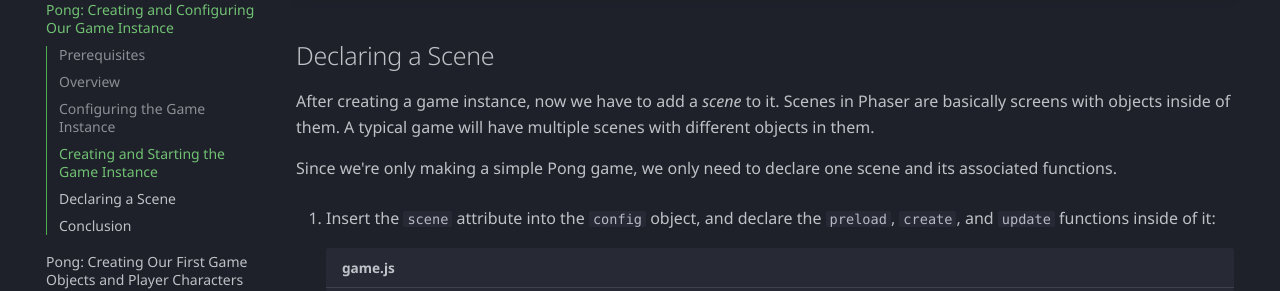
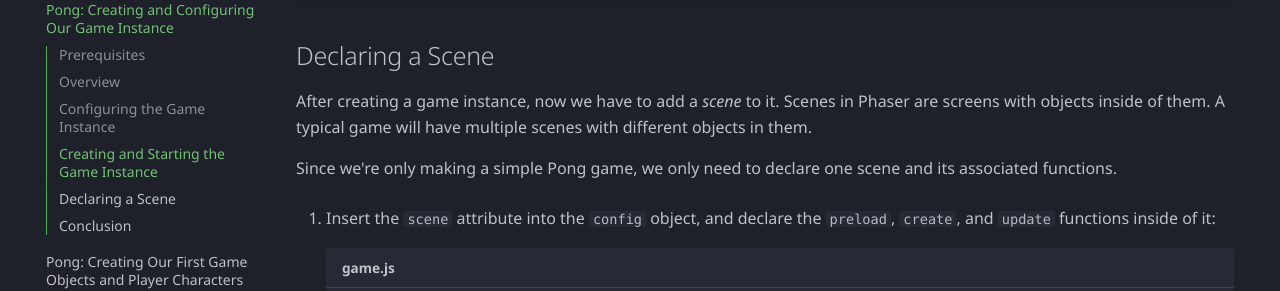
Before and after one commit to ndgeniebla/phaser-mkdocs, an MkDocs documentation site: the page built from docs/02-configuring-creating-game-instance.md, in a window 1280 px wide and 900 px high, scrolled down 4620 px. Shown: the part 170-461 px from the top of the window. Built offline with MkDocs 1.6.1 and Material for MkDocs 9.7.7, drawn with Linux system fonts in a browser that asks for light colours; emoji names are drawn with the system emoji font; some web fonts are replaced; some of the changed text lies outside the part shown.

Commit message:
game instance cleaned and uses of 'basically' removed

````diff
--- a/docs/02-configuring-creating-game-instance.md
+++ b/docs/02-configuring-creating-game-instance.md
@@ -81,7 +81,7 @@ const config = {
     }
 };
 ```
-The `scale` object with the given attributes basically tells Phaser to:
+The `scale` object with the given attributes tells Phaser to:
 
     1. Resize the game screen to fit the space of its parent HTML element, regardless of aspect ratio.
     2. Render the game screen in the center of the window.
@@ -154,7 +154,7 @@ const game = new Phaser.Game(config);
 
 
 ## Declaring a Scene
-After creating a game instance, now we have to add a *scene* to it. Scenes in Phaser are basically screens with objects inside of them. A typical game will have multiple scenes with different objects in them.
+After creating a game instance, now we have to add a *scene* to it. Scenes in Phaser are screens with objects inside of them. A typical game will have multiple scenes with different objects in them.
 
 Since we're only making a simple Pong game, we only need to declare one scene and its associated functions.
 
````
Also changed, not shown: docs/04-final-features.md (+1 -1 lines).
